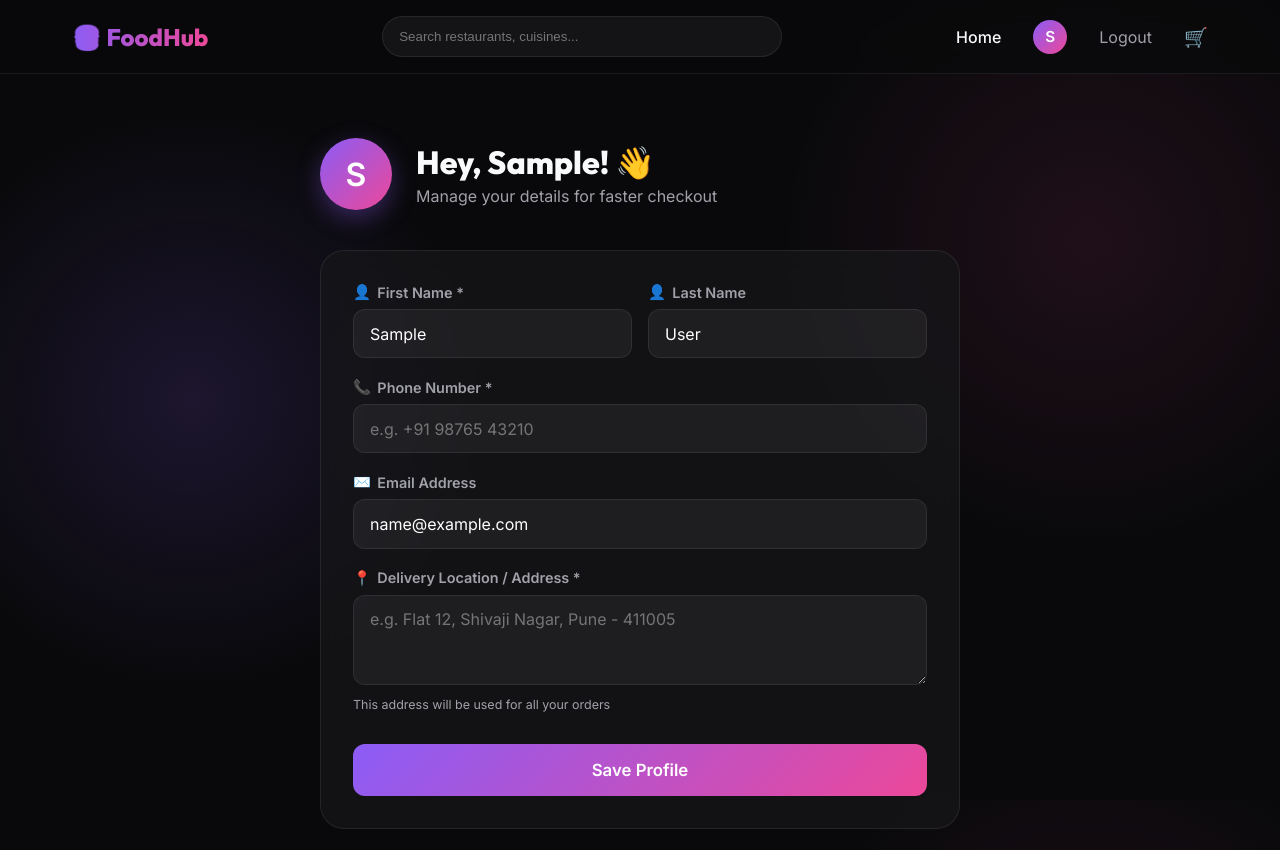
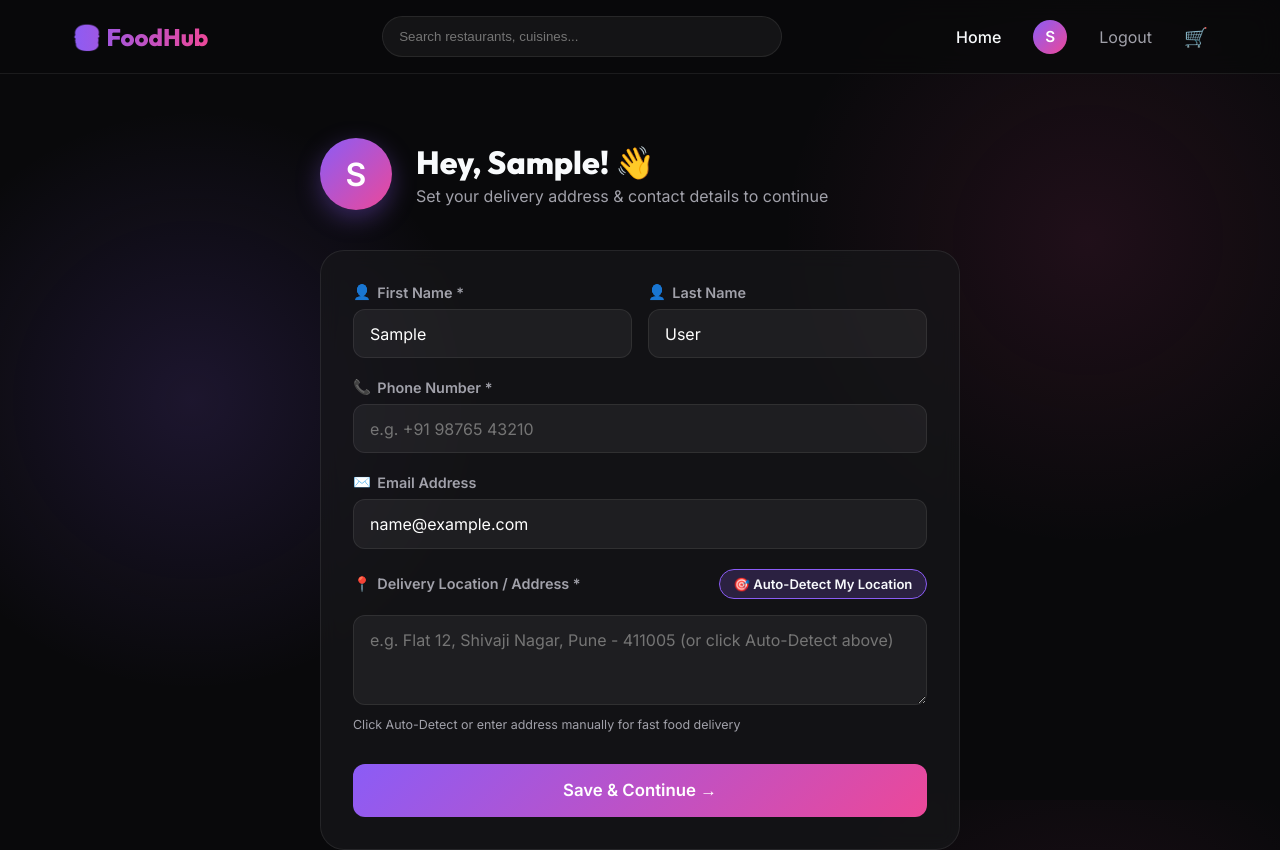
Before and after one commit to narendra-1106/Food_hub, a React app in the folder frontend/: page /profile in a window 1280 px wide. Shown: the top 850 px of the page. Built offline with nearby package versions, Linux system fonts and the light colour scheme; sample sign-in values are in the browser's storage; the HTML template or start-up script is replaced by a standard one.

Commit message:
Modifying login or profile section

```diff
--- a/frontend/src/context/AuthContext.jsx
+++ b/frontend/src/context/AuthContext.jsx
@@ -36,6 +36,7 @@ export function AuthProvider({ children }) {
       localStorage.setItem('foodhub_user', JSON.stringify(userData));
       saveProfileHelper(data.name, data.email);
       setUser(userData);
+      return userData;
     } catch (err) {
       const msg = err.response?.data?.message || 'Invalid email or password / Database connection error';
       throw new Error(msg);
@@ -50,6 +51,7 @@ export function AuthProvider({ children }) {
       localStorage.setItem('foodhub_user', JSON.stringify(userData));
       saveProfileHelper(name, email);
       setUser(userData);
+      return userData;
     } catch (err) {
       const msg = err.response?.data?.message || 'Registration failed. User may already exist or backend is unreachable.';
       throw new Error(msg);
@@ -57,9 +59,10 @@ export function AuthProvider({ children }) {
   };
 
   const logout = () => {
-    localStorage.removeItem('foodhub_token');
-    localStorage.removeItem('foodhub_user');
+    // Complete application reset on logout
+    localStorage.clear();
     setUser(null);
+    window.location.href = '/login';
   };
 
   return (
--- a/frontend/src/pages/Login.jsx
+++ b/frontend/src/pages/Login.jsx
@@ -13,7 +13,12 @@ export default function Login() {
     e.preventDefault();
     try {
       await login(email, password);
-      navigate('/');
+      const profile = JSON.parse(localStorage.getItem('foodhub_profile') || '{}');
+      if (!profile.location || !profile.phone) {
+        navigate('/profile');
+      } else {
+        navigate('/');
+      }
     } catch (err) {
       setError(err.message || err.response?.data?.message || 'Login failed');
     }
--- a/frontend/src/pages/Profile.jsx
+++ b/frontend/src/pages/Profile.jsx
@@ -4,6 +4,7 @@ import { useNavigate } from 'react-router-dom';
 export default function Profile() {
   const navigate = useNavigate();
   const [saved, setSaved] = useState(false);
+  const [locating, setLocating] = useState(false);
   const [form, setForm] = useState({
     firstName: '',
     lastName: '',
@@ -22,6 +23,37 @@ export default function Profile() {
   const handleChange = (e) => {
     setForm(prev => ({ ...prev, [e.target.name]: e.target.value }));
     setSaved(false);
+  };
+
+  const detectLocation = () => {
+    if (!navigator.geolocation) {
+      alert('Geolocation is not supported by your browser.');
+      return;
+    }
+    setLocating(true);
+    navigator.geolocation.getCurrentPosition(
+      async (position) => {
+        const { latitude, longitude } = position.coords;
+        try {
+          const res = await fetch(`https://nominatim.openstreetmap.org/reverse?format=json&lat=${latitude}&lon=${longitude}`);
+          const data = await res.json();
+          if (data && data.display_name) {
+            setForm(prev => ({ ...prev, location: data.display_name }));
+          } else {
+            setForm(prev => ({ ...prev, location: `GPS Location: ${latitude.toFixed(4)}, ${longitude.toFixed(4)}` }));
+          }
+        } catch {
+          setForm(prev => ({ ...prev, location: `GPS Location: ${latitude.toFixed(4)}, ${longitude.toFixed(4)}` }));
+        } finally {
+          setLocating(false);
+        }
+      },
+      (error) => {
+        alert('Location access permission was denied or unavailable. Please enter address manually.');
+        setLocating(false);
+      },
+      { enableHighAccuracy: true, timeout: 10000 }
+    );
   };
 
   const handleSave = (e) => {
@@ -47,9 +79,9 @@ export default function Profile() {
           </div>
           <div>
             <h1 className="profile-title">
-              {form.firstName ? `Hey, ${form.firstName}! 👋` : 'My Profile'}
+              {form.firstName ? `Hey, ${form.firstName}! 👋` : 'Complete Your Profile'}
             </h1>
-            <p className="profile-subtitle">Manage your details for faster checkout</p>
+            <p className="profile-subtitle">Set your delivery address & contact details to continue</p>
           </div>
         </div>
 
@@ -79,7 +111,7 @@ export default function Profile() {
                 name="lastName"
                 value={form.lastName}
                 onChange={handleChange}
-                placeholder="e.g. Sharma"
+                placeholder="e.g. Jagtap"
                 className="form-input"
               />
             </div>
@@ -115,23 +147,43 @@ export default function Profile() {
           </div>
 
           <div className="form-group">
-            <label className="form-label">
-              <span className="label-icon">📍</span> Delivery Location / Address *
-            </label>
+            <div style={{ display: 'flex', justifyContent: 'space-between', alignItems: 'center', marginBottom: '0.5rem', flexWrap: 'wrap', gap: '0.5rem' }}>
+              <label className="form-label" style={{ marginBottom: 0 }}>
+                <span className="label-icon">📍</span> Delivery Location / Address *
+              </label>
+              <button
+                type="button"
+                onClick={detectLocation}
+                disabled={locating}
+                className="btn"
+                style={{
+                  width: 'auto',
+                  padding: '0.4rem 0.85rem',
+                  fontSize: '0.82rem',
+                  background: 'rgba(139, 92, 246, 0.2)',
+                  border: '1px solid var(--accent-primary)',
+                  color: 'var(--text-main)',
+                  borderRadius: '999px',
+                  cursor: locating ? 'wait' : 'pointer'
+                }}
+              >
+                {locating ? '🔄 Locating...' : '🎯 Auto-Detect My Location'}
+              </button>
+            </div>
             <textarea
               name="location"
               value={form.location}
               onChange={handleChange}
-              placeholder="e.g. Flat 12, Shivaji Nagar, Pune - 411005"
+              placeholder="e.g. Flat 12, Shivaji Nagar, Pune - 411005 (or click Auto-Detect above)"
               className="form-input form-textarea"
               rows={3}
               required
             />
-            <p className="form-hint">This address will be used for all your orders</p>
+            <p className="form-hint">Click Auto-Detect or enter address manually for fast food delivery</p>
           </div>
 
           <button type="submit" className={`btn ${saved ? 'btn-success' : 'btn-primary'} profile-save-btn`}>
-            {saved ? '✅ Saved! Redirecting...' : 'Save Profile'}
+            {saved ? '✅ Saved! Redirecting...' : 'Save & Continue →'}
           </button>
         </form>
 
@@ -140,7 +192,7 @@ export default function Profile() {
           <div className="loyalty-icon">🏆</div>
           <div>
             <h4>Loyalty Points</h4>
-            <p className="loyalty-pts">0 pts</p>
+            <p className="loyalty-pts">100 pts</p>
             <p className="loyalty-hint">Earn points with every order & review!</p>
           </div>
         </div>
--- a/frontend/src/pages/Register.jsx
+++ b/frontend/src/pages/Register.jsx
@@ -14,7 +14,12 @@ export default function Register() {
     e.preventDefault();
     try {
       await register(name, email, password);
-      navigate('/');
+      const profile = JSON.parse(localStorage.getItem('foodhub_profile') || '{}');
+      if (!profile.location || !profile.phone) {
+        navigate('/profile');
+      } else {
+        navigate('/');
+      }
     } catch (err) {
       setError(err.message || err.response?.data?.message || 'Registration failed');
     }
```
